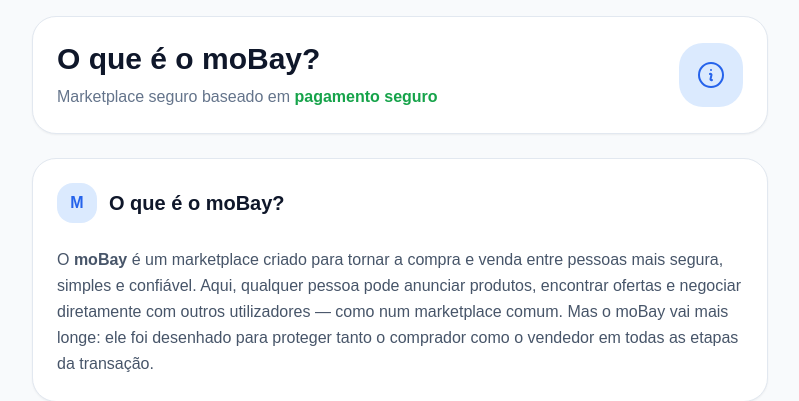
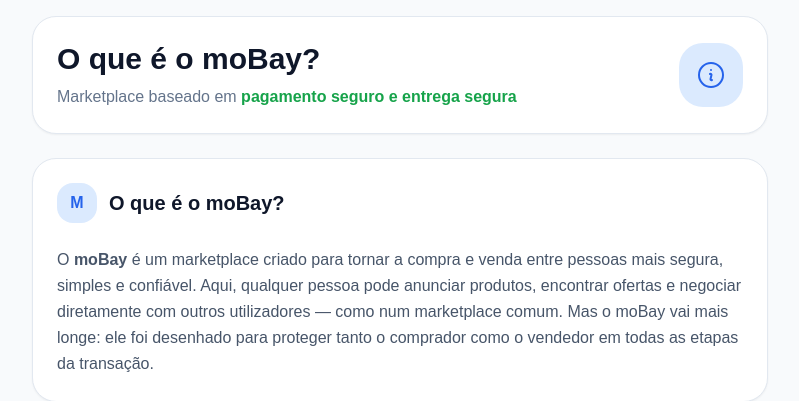
Before and after one commit to mobay-store/mobay, a Flask app: page /sobre in a window 1280 px wide. Shown: the top 401 px of the page, without its empty margins (240-1039 px from the left). Run offline with Flask 3, Linux system fonts and the light colour scheme; parts of the project's set-up code (start-up, migrations or seed data) failed here and were passed over.

Commit message:
Update sobre.html

```diff
--- a/templates/sobre.html
+++ b/templates/sobre.html
@@ -19,7 +19,7 @@
                 </h1>
 
                 <p class="text-slate-500 mt-2">
-                    Marketplace seguro baseado em <span class="text-green-600 font-semibold">pagamento seguro</span>
+                    Marketplace baseado em <span class="text-green-600 font-semibold">pagamento seguro e entrega segura</span>
                 </p>
 
             </div>
```
